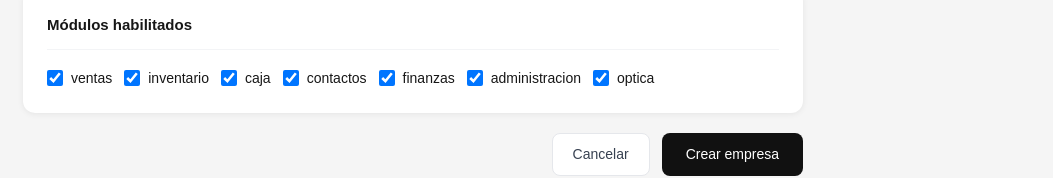
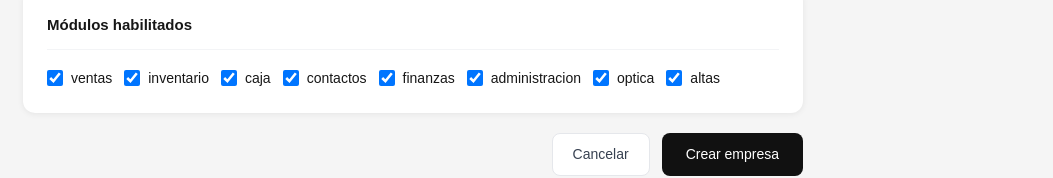
Before and after one commit to gusmgadev/mga-v2, a Next.js app: page /superadmin/empresas/nueva in a window 1280 px wide. Shown: the part 1305-1483 px from the top of the page, without its empty margins (227-1280 px from the left). Built offline with nearby package versions, Linux system fonts and the light colour scheme; no server answers.

Commit message:
modulo altas

```diff
--- a/app/(superadmin)/superadmin/empresas/[id]/page.tsx
+++ b/app/(superadmin)/superadmin/empresas/[id]/page.tsx
@@ -2,7 +2,7 @@
 import { useEffect, useState } from 'react'
 import { useRouter, useParams } from 'next/navigation'
 
-const MODULOS = ['ventas', 'inventario', 'caja', 'contactos', 'finanzas', 'administracion', 'optica']
+const MODULOS = ['ventas', 'inventario', 'caja', 'contactos', 'finanzas', 'administracion', 'optica', 'altas']
 const PLANES = ['basico', 'profesional', 'enterprise']
 const ESTADOS_IMPL = ['en_progreso', 'activo', 'pausado', 'suspendido']
 
--- a/app/(superadmin)/superadmin/empresas/nueva/page.tsx
+++ b/app/(superadmin)/superadmin/empresas/nueva/page.tsx
@@ -2,7 +2,7 @@
 import { useState } from 'react'
 import { useRouter } from 'next/navigation'
 
-const MODULOS = ['ventas', 'inventario', 'caja', 'contactos', 'finanzas', 'administracion', 'optica']
+const MODULOS = ['ventas', 'inventario', 'caja', 'contactos', 'finanzas', 'administracion', 'optica', 'altas']
 const PLANES = ['basico', 'profesional', 'enterprise']
 const ESTADOS_IMPL = ['en_progreso', 'activo', 'pausado', 'suspendido']
 
--- a/app/(superadmin)/superadmin/empresas/page.tsx
+++ b/app/(superadmin)/superadmin/empresas/page.tsx
@@ -115,7 +115,7 @@ export default function EmpresasPage() {
                         {emp.estado_implementacion ? badge(emp.estado_implementacion.replace('_', ' '), estadoColors) : <span style={{ color: '#d1d5db' }}>—</span>}
                       </td>
                       <td style={{ padding: '14px 16px' }}>
-                        <span style={{ fontSize: 13, color: '#374151' }}>{modulosActivos} / 7</span>
+                        <span style={{ fontSize: 13, color: '#374151' }}>{modulosActivos} / 8</span>
                       </td>
                       <td style={{ padding: '14px 16px', fontSize: 13, color: '#374151' }}>
                         {emp.fecha_vencimiento ? new Date(emp.fecha_vencimiento + 'T00:00:00').toLocaleDateString('es-AR') : <span style={{ color: '#d1d5db' }}>—</span>}
--- a/app/api/superadmin/empresas/[id]/modulos/route.ts
+++ b/app/api/superadmin/empresas/[id]/modulos/route.ts
@@ -4,7 +4,7 @@ import { supabaseMaster } from '@/services/supabase-master'
 
 type Ctx = { params: Promise<{ id: string }> }
 
-const MODULOS_VALIDOS = ['ventas', 'inventario', 'caja', 'contactos', 'finanzas', 'administracion', 'optica']
+const MODULOS_VALIDOS = ['ventas', 'inventario', 'caja', 'contactos', 'finanzas', 'administracion', 'optica', 'altas']
 
 export async function PUT(req: NextRequest, { params }: Ctx) {
   if (!await isSuperadminAuthenticated())
--- a/app/api/superadmin/empresas/route.ts
+++ b/app/api/superadmin/empresas/route.ts
@@ -2,7 +2,7 @@ import { NextRequest, NextResponse } from 'next/server'
 import { isSuperadminAuthenticated } from '@/lib/superadmin-auth'
 import { supabaseMaster } from '@/services/supabase-master'
 
-const MODULOS_DEFAULT = ['ventas', 'inventario', 'caja', 'contactos', 'finanzas', 'administracion', 'optica']
+const MODULOS_DEFAULT = ['ventas', 'inventario', 'caja', 'contactos', 'finanzas', 'administracion', 'optica', 'altas']
 
 export async function GET() {
   if (!await isSuperadminAuthenticated())
```
